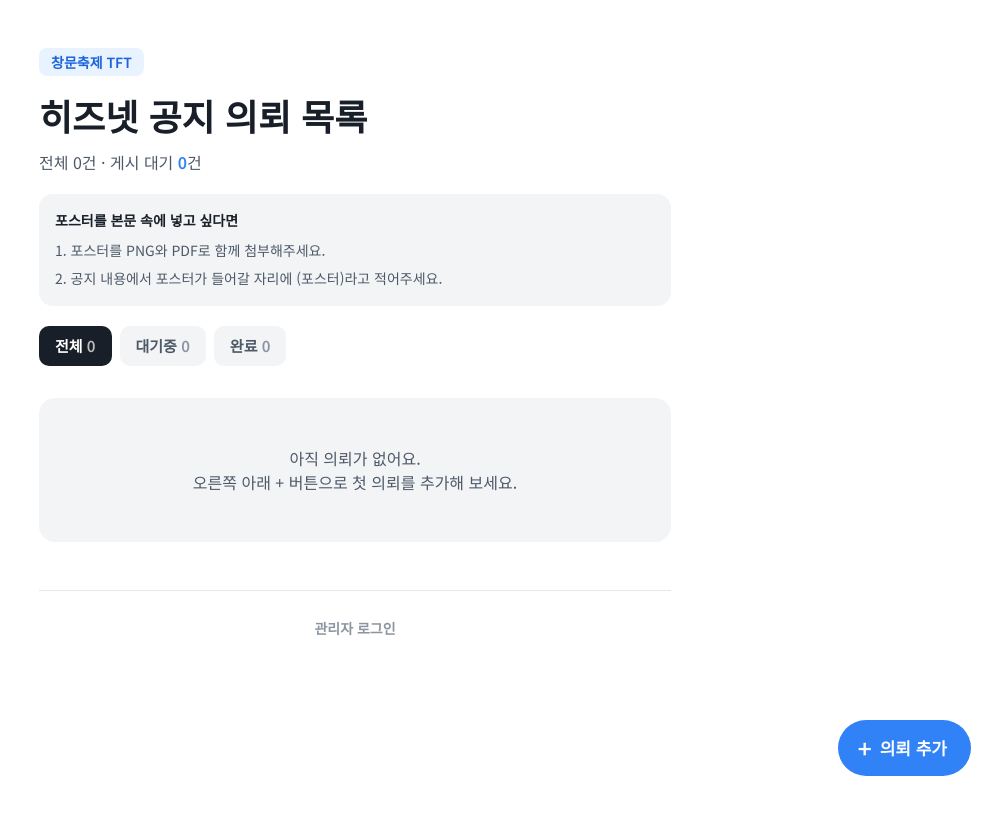
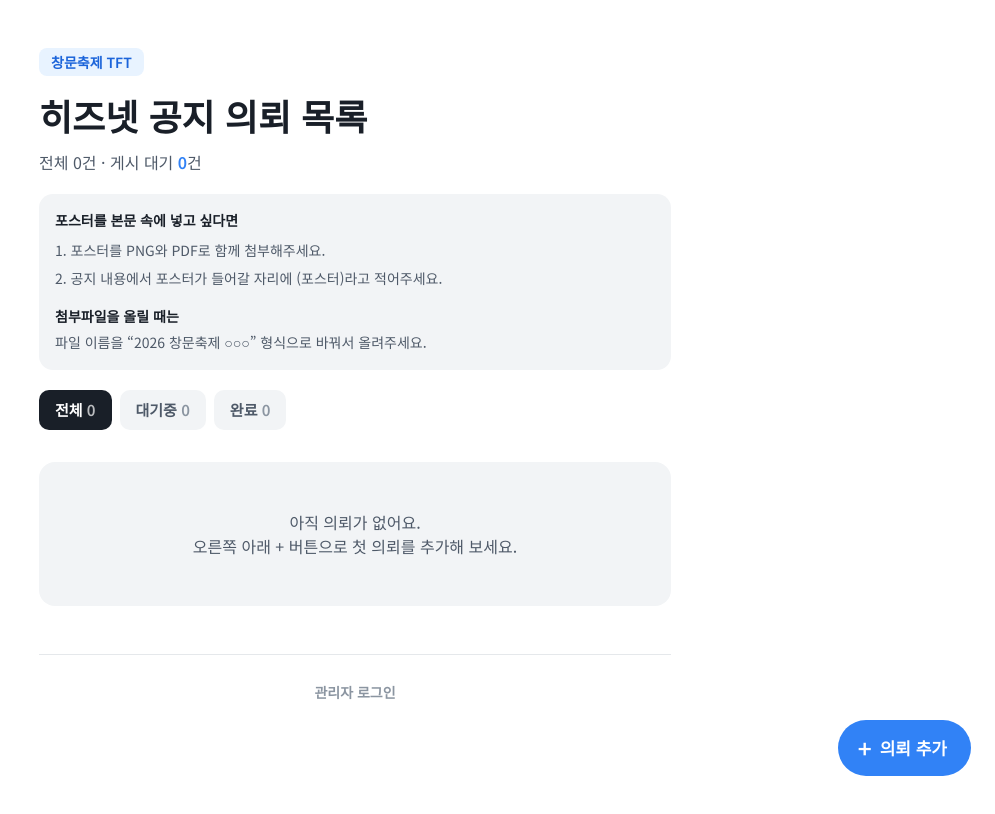
Before and after one commit to juuhaa123/tft-notice-system, a Next.js app: page / in a window 1280 px wide. Shown: the top 814 px of the page, without its empty margins (285-1280 px from the left). Built offline with nearby package versions, Linux system fonts and the light colour scheme.

Commit message:
Add files via upload

```diff
--- a/app/page.tsx
+++ b/app/page.tsx
@@ -630,6 +630,8 @@ export default function Home() {
               <li>포스터를 PNG와 PDF로 함께 첨부해주세요.</li>
               <li>공지 내용에서 포스터가 들어갈 자리에 (포스터)라고 적어주세요.</li>
             </ol>
+            <p className="mb-1 mt-4 text-sm font-semibold text-foreground">첨부파일을 올릴 때는</p>
+            <p className="text-sm leading-6 text-body">파일 이름을 “2026 창문축제 ○○○” 형식으로 바꿔서 올려주세요.</p>
           </div>
           {isAdmin && (
             <div className="mt-4 flex items-center justify-between rounded-[14px] bg-weak px-4 py-3 text-sm font-semibold text-weak-fg">
```
